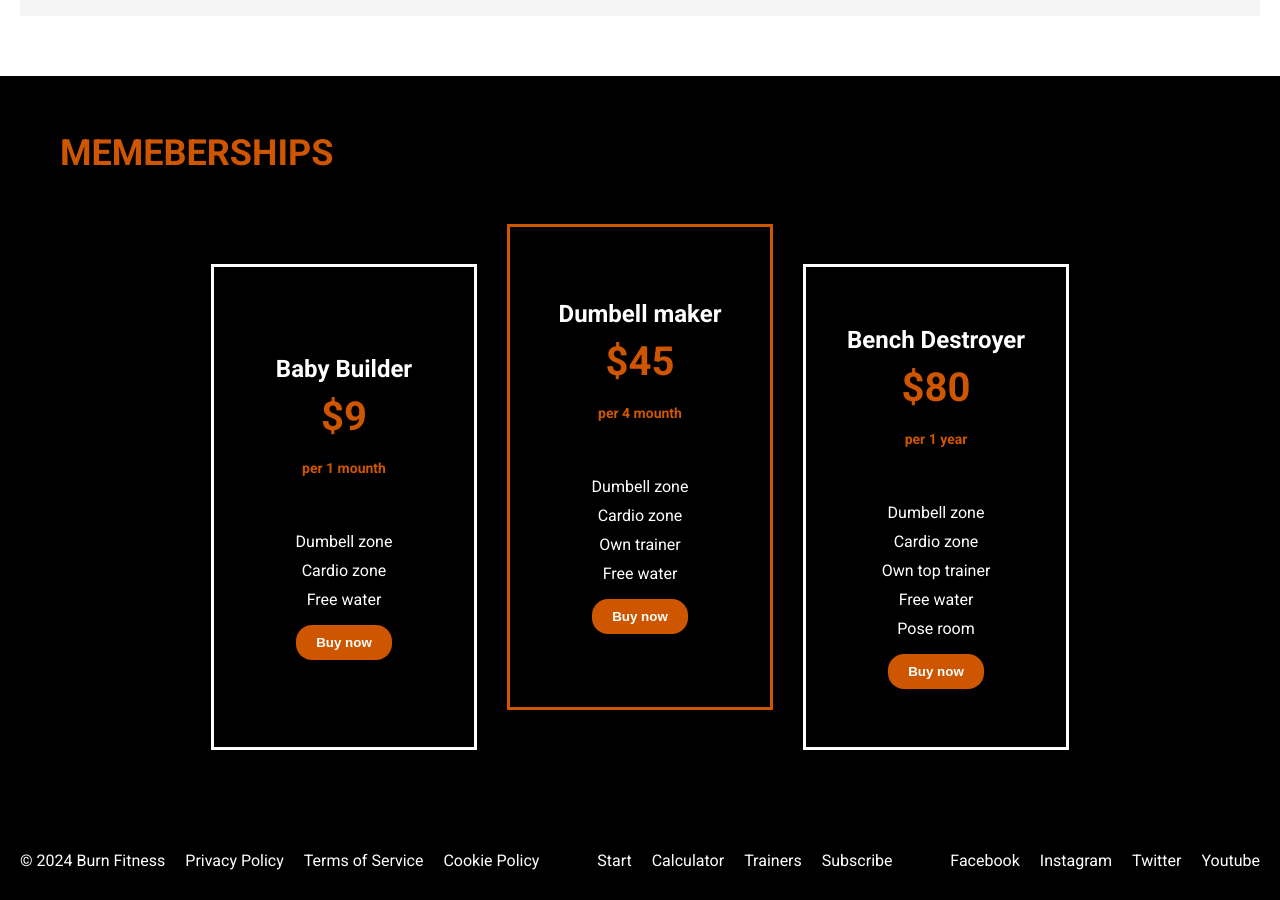
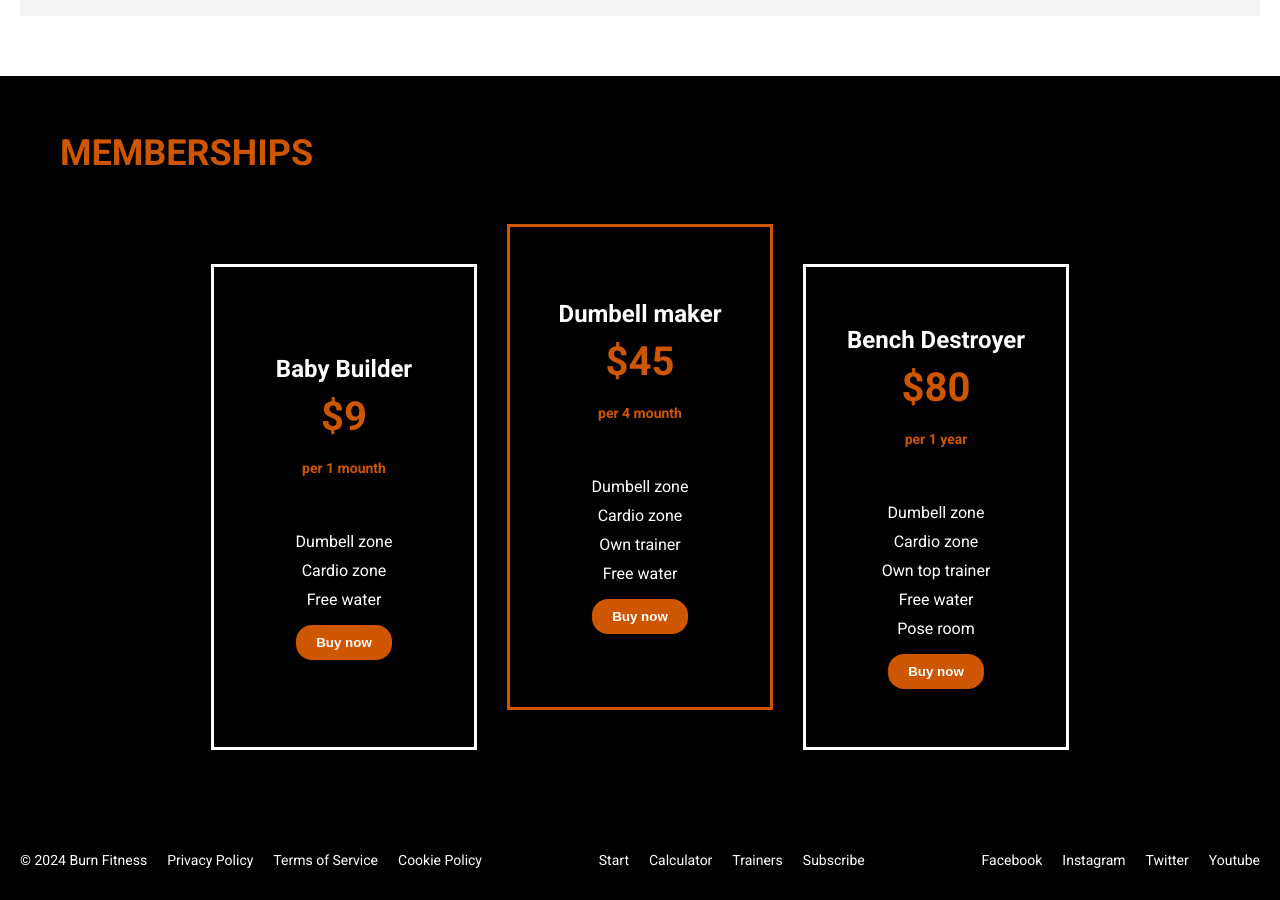
Before and after one commit to DuvanLT/Burn-fitness, a Vue app: page / in a window 1280 px wide. Shown: the part 2120-3020 px from the top of the page. Built offline with nearby package versions, Linux system fonts and the light colour scheme.

Commit message:
ortographic and responsive stuff

```diff
--- a/src/App.vue
+++ b/src/App.vue
@@ -2,7 +2,7 @@
   import Hero from './components/Hero.vue'
   import Trainers from './components/Trainers.vue'
   import Calculator from './components/Calculator.vue';
-import Memeberships from './components/Memeberships.vue';
+import Memberships from './components/Memberships.vue';
 import Footer from './components/Footer.vue'
 
 </script>
@@ -11,7 +11,7 @@ import Footer from './components/Footer.vue'
     <Hero/>
     <Trainers/>
     <Calculator/>
-    <Memeberships/>
+    <Memberships/>
     <Footer />
 </template>
 
--- a/src/components/Calculator.vue
+++ b/src/components/Calculator.vue
@@ -13,6 +13,8 @@ const status = ref<string>('')
             status.value = 'Normal weight'
         }else if(imc.value >= 25 && imc.value < 29.9){
             status.value = 'Overweight'
+        }else{
+            status.value = 'Obesity'
         }
     }
 }
--- a/src/components/Footer.vue
+++ b/src/components/Footer.vue
@@ -32,6 +32,7 @@
         background: #000;
         padding: 0 20px;
         color:#fff;
+        font-size: 14px;
     }
     ul{
         list-style: none;
@@ -56,6 +57,7 @@
             gap: 20px;
             height: auto;
             padding-bottom: 20px;
+            font-size: 12px;
         }
 
     }
--- a/src/components/Hero.vue
+++ b/src/components/Hero.vue
@@ -60,12 +60,12 @@ import {achievements} from '../assets/data/data.js'
 .achievement-name{
     color: #cf5600;
     text-transform: uppercase;
-    font-size: 14px;
+    font-size: 20px;
     font-weight: 600;
 }
 
 .achievement-many{
-    font-size: 20px;
+    font-size: 26px;
     font-weight: 800;
 }
 
@@ -112,16 +112,16 @@ import {achievements} from '../assets/data/data.js'
             max-width: 250px;
         }
         .achievement-name{
-    font-size: 16px;
+    font-size: 24px;
         }
 
         .achievement-many{
-            font-size: 24px;
+            font-size: 30px;
         }
 
     }
 
-    @media (min-width: 768px) {
+    @media (min-width: 956px) {
         .hero_texts h1{
         font-size: 55px;
         }
--- a/src/components/Memeberships.vue
+++ b/src/components/Memberships.vue
@@ -2,7 +2,7 @@
 </script>
 <template>
     <div class="memeberships_container" id="memberships">
-    <h3>MEMEBERSHIPS</h3>
+    <h3>MEMBERSHIPS</h3>
     <div class="pricing_container">
         <div class="pricing">
             <div class="card">
```
Also changed, not shown: src/components/Header.vue (line endings or trailing spaces).
